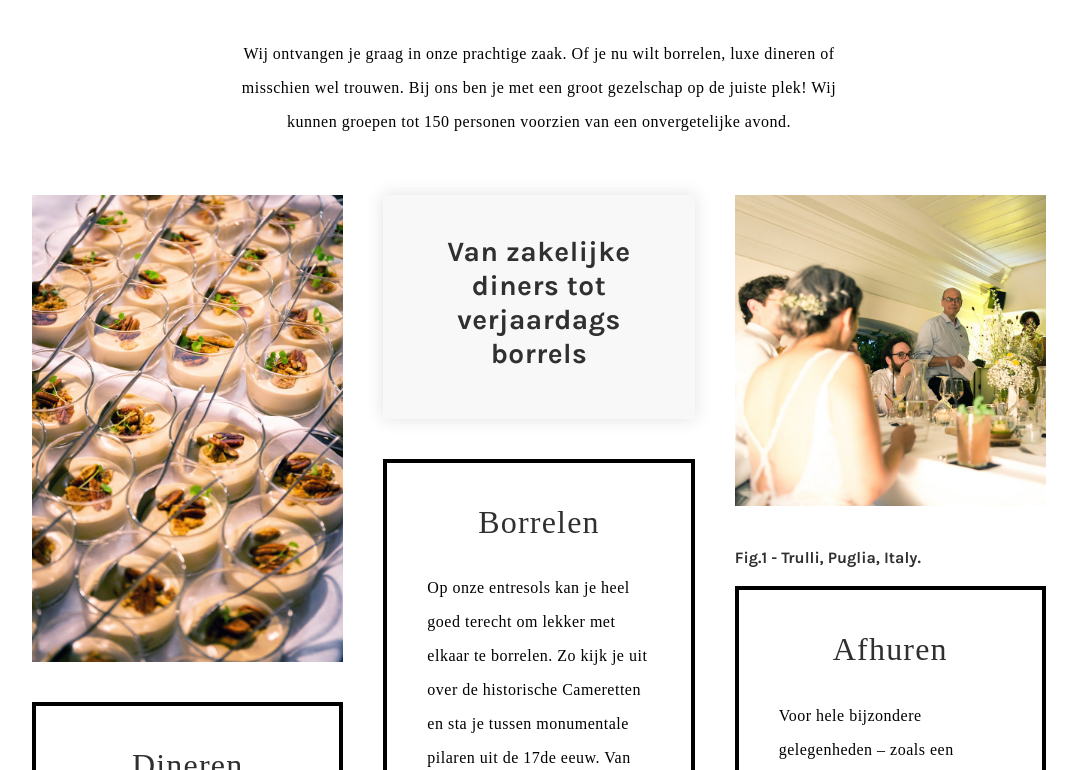
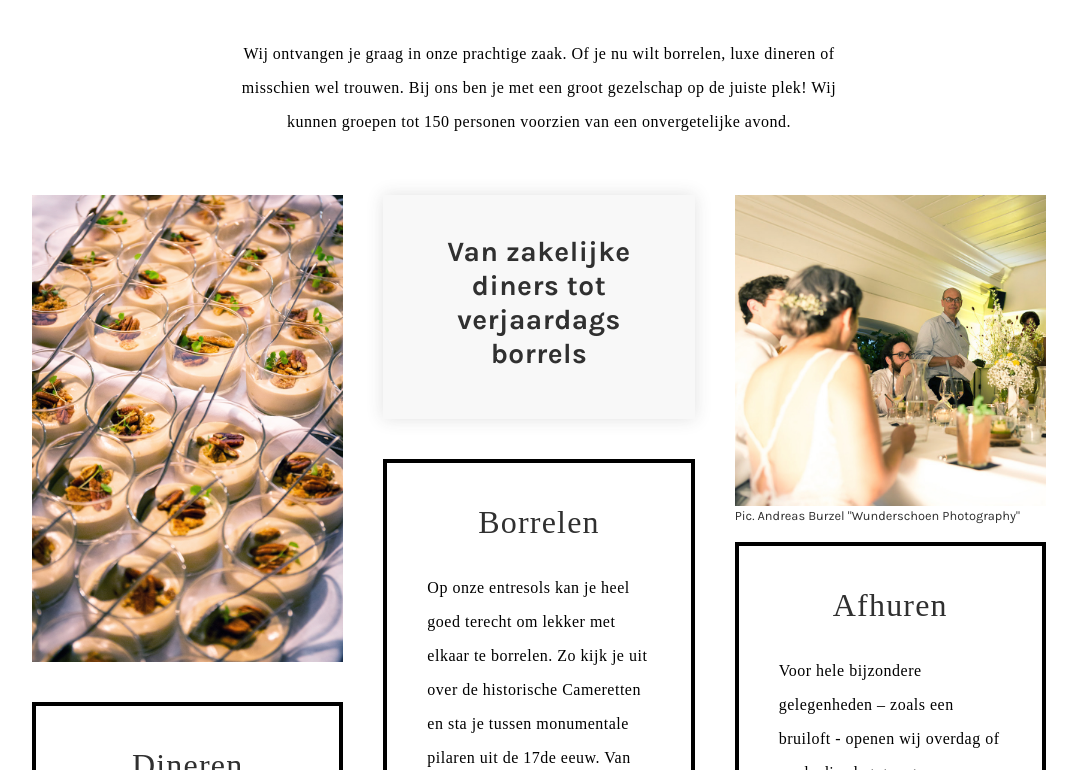
Before and after one commit to Pujapuhuk/decentrale, a plain HTML site: page groepen/index.html in a window 1280 px wide. Shown: the part 671-1441 px from the top of the page, without its empty margins (101-1178 px from the left). Drawn offline with nearby package versions, Linux system fonts and the light colour scheme; a script that the page names is missing; files whose address does not match are found by name; a web font is replaced by a local one.

Commit message:
added right caption to wedding picture

```diff
--- a/groepen/index.html
+++ b/groepen/index.html
@@ -128,7 +128,7 @@ onvergetelijke avond. </p>
       <figure>
         <div class="image-square groepen-6 d-none d-sm-block"></div>
 
-              <figcaption>Fig.1 - Trulli, Puglia, Italy.</figcaption>
+              <figcaption>Pic. Andreas Burzel "Wunderschoen Photography"</figcaption>
 
       </figure>
       <div class="groepen-info-blok d-none d-sm-block">
--- a/style.css
+++ b/style.css
@@ -99,6 +99,11 @@ p {
     letter-spacing:0.5px;
     font-size:16px;
     line-height: 34px;
+}
+figcaption{
+    font-weight:400;
+    font-style: ;
+    font-size:0.8em;
 }
 header p {
     font-family: "letter-gothic-std",sans-serif;
@@ -586,7 +591,7 @@ box-shadow: 0px 0px 16px 0px rgba(54,54,54,0.15);
 }
 .groepen-6{
     background: url(img/groepen/groepen-6.jpg) center/cover no-repeat;
-        margin-bottom:40px;
+        margin-bottom:;
 }
 .meer-weten{
     display: flex;
```
